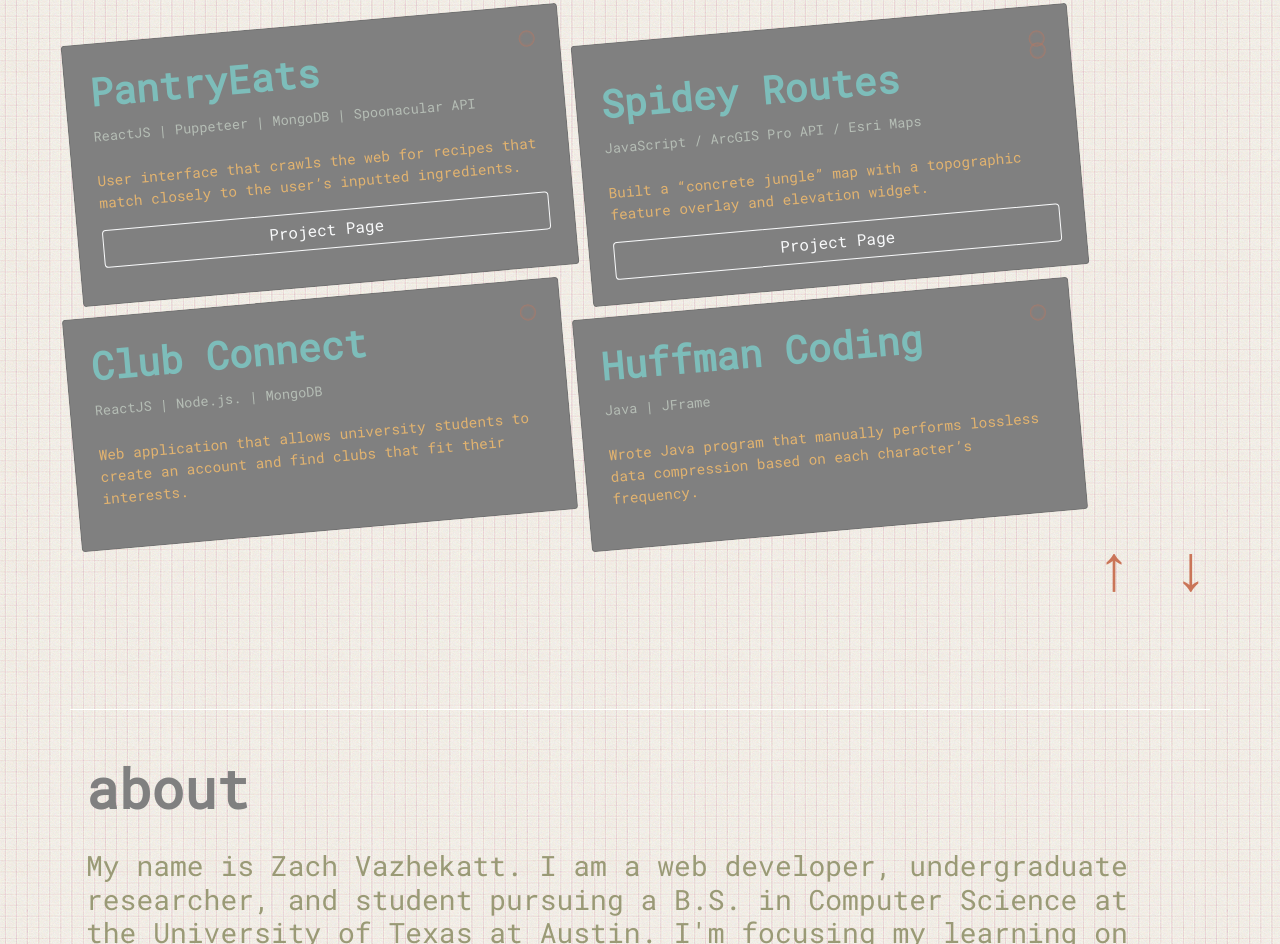
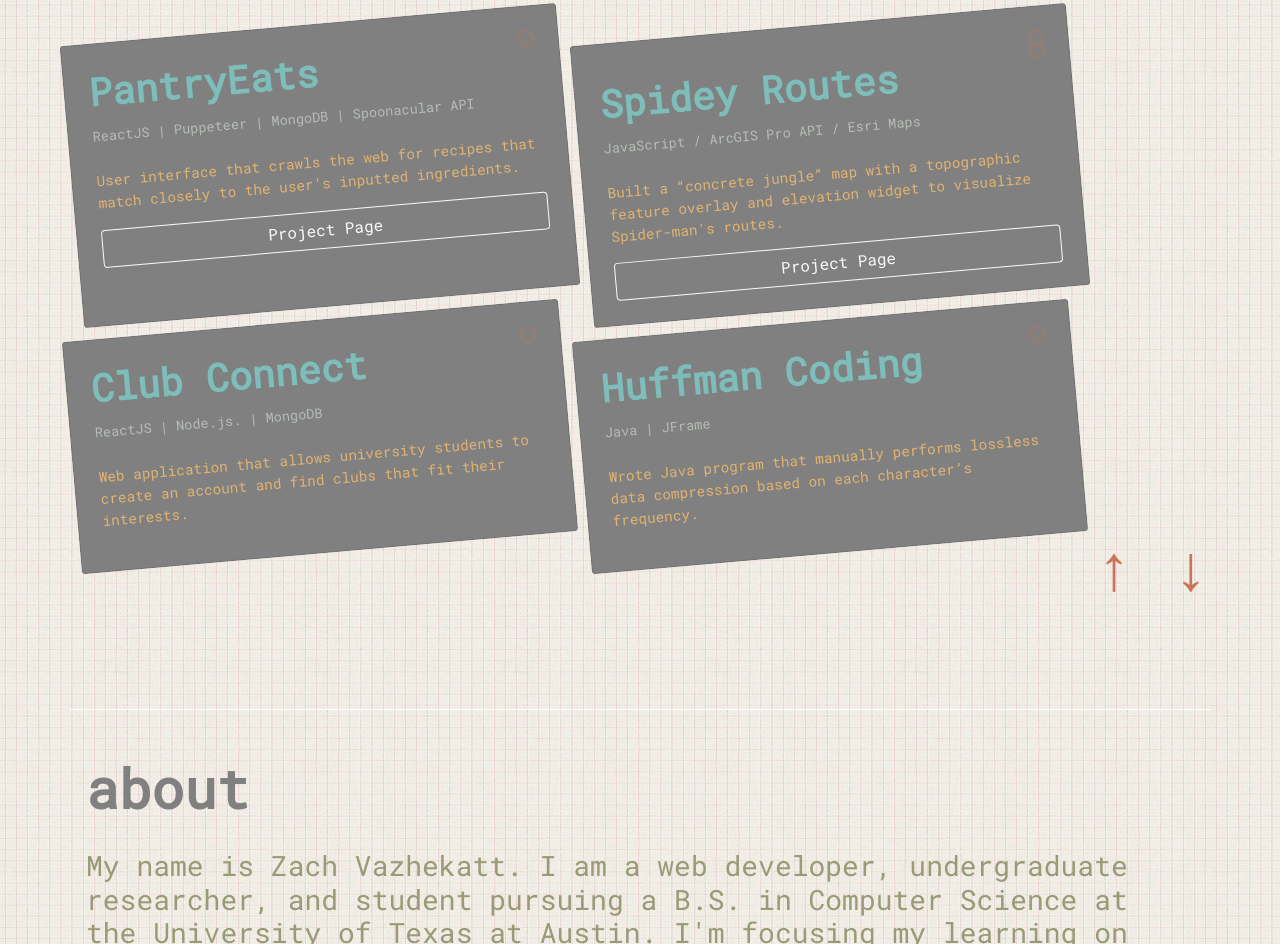
Before and after one commit to zachvazz/portfolio-website, a plain HTML site: page index.html in a window 1280 px wide. Shown: the part 1789-2733 px from the top of the page. Drawn offline with nearby package versions, Linux system fonts and the light colour scheme; a web font is replaced by a local one.

Commit message:
update description of spidey-routes

```diff
--- a/index.html
+++ b/index.html
@@ -121,7 +121,7 @@
                 <h2 class="card-title">Spidey Routes</h2>
                 <p class="date">JavaScript / ArcGIS Pro API / Esri Maps</p>
                 <p class="description">
-                  Built a “concrete jungle” map with a topographic feature overlay and elevation widget.
+                  Built a “concrete jungle” map with a topographic feature overlay and elevation widget to visualize Spider-man's routes.
                 </p>
                 <a
                   href="https://spidey-routes.netlify.app/"
```
